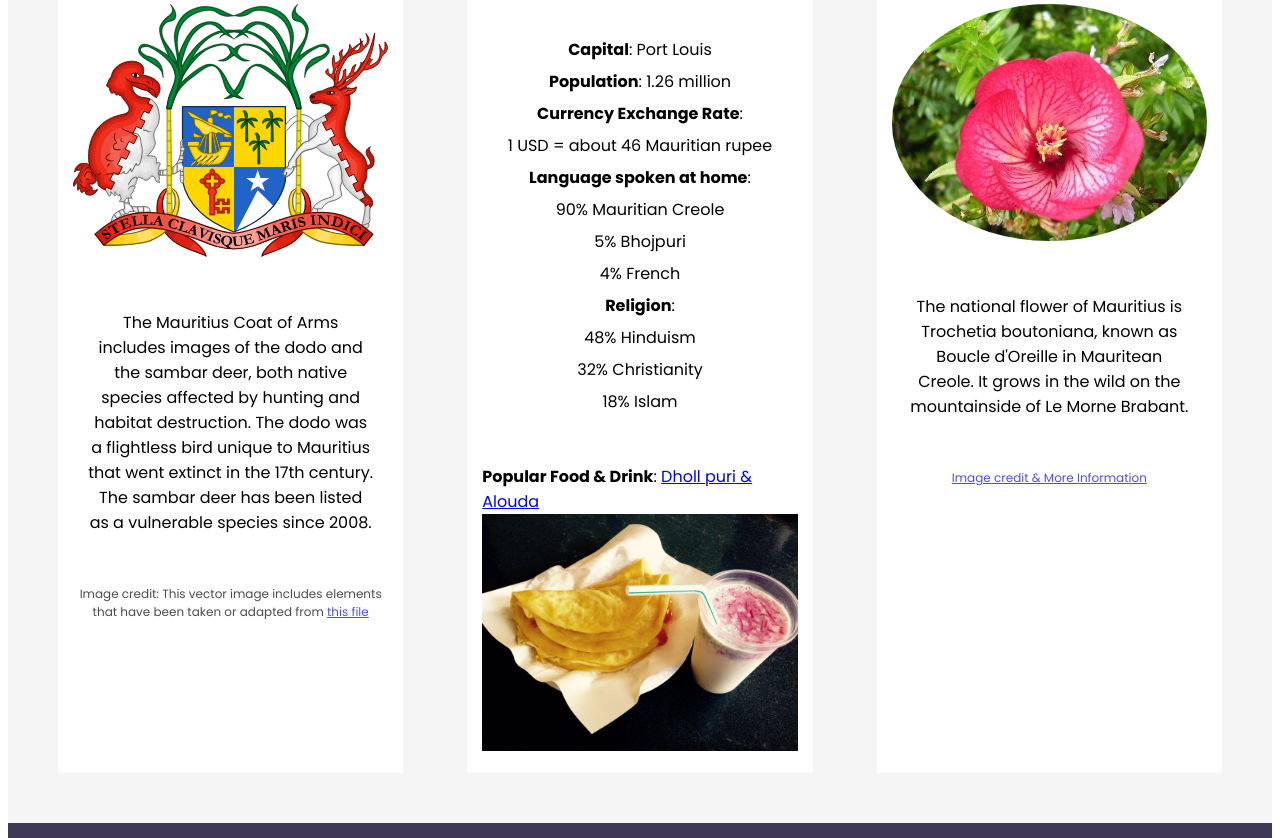
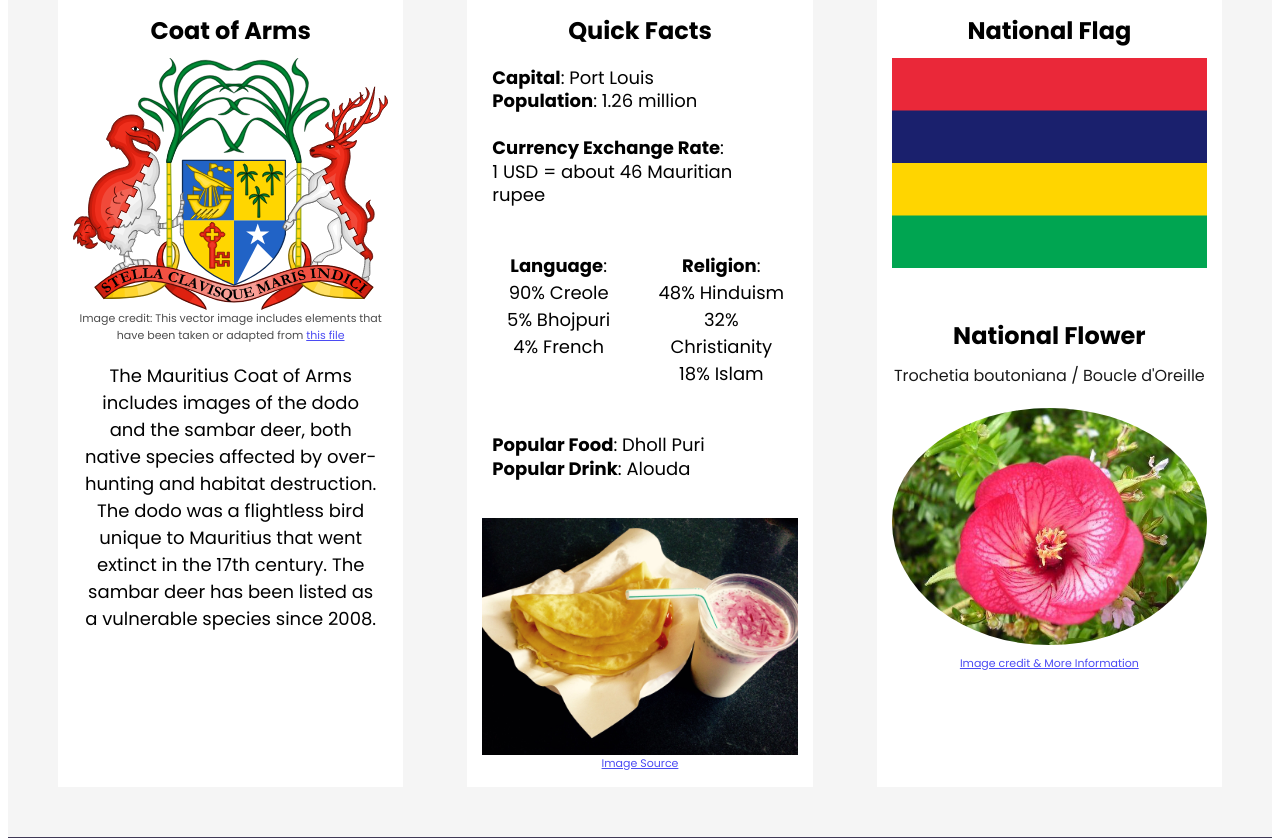
Before and after one commit to leacorrina/Mauritius-project, a plain HTML site: page index.html in a window 1280 px wide. Shown: the part 1982-2820 px from the top of the page. Drawn offline with Linux system fonts and the light colour scheme; grey boxes are pictures that could not be loaded.

Commit message:
finished cards and updated formatting

```diff
--- a/index.html
+++ b/index.html
@@ -38,17 +38,20 @@
               British in 1814. The colonizers enslaved African and Malagasy
               people, and when slavery was abolished in 1835, the British
               brought indentured laborers from India. Traders from China and
-              Arab regions also influenced the culture of the islands. After
-              gaining independence in 1968, the Republic of Mauritius was formed
-              in 1992.
+              Arab regions also settled on the islands. After gaining
+              independence in 1968, the Republic of Mauritius was formed in 1992
+              and is home to a culturally diverse population.
             </p>
           </div>
           <div>
-            <img
-              src="images/Mauritius-Flag.svg"
-              alt="Flag of Mauritius"
-              class="img-responsive"
-            />
+            <iframe
+              src="https://www.google.com/maps/embed?pb=!1m18!1m12!1m3!1d119849.79183361832!2d57.4967765!3d-20.16298105!2m3!1f0!2f0!3f0!3m2!1i1024!2i768!4f13.1!3m3!1m2!1s0x217c504941d601ef%3A0xfdc5186c91bdbb3d!2sPort%20Louis%2C%20Mauritius!5e0!3m2!1sen!2sus!4v1728338090636!5m2!1sen!2sus"
+              class="embed"
+              style="border: 0"
+              allowfullscreen=""
+              loading="lazy"
+              referrerpolicy="no-referrer-when-downgrade"
+            ></iframe>
           </div>
         </section>
         <section class="grid grid-2-col">
@@ -71,13 +74,13 @@
               creates a waterfall effect visible from above. There are
               helicopter and seaplane tours for the best views, and it can be
               partially seen after hiking to the top of Le Morne Brabant.
-              <br />
+              <br /><br />
               For a more scientific explanation of this phenomenon,
               <a
                 href="https://bigthink.com/starts-with-a-bang/underwater-waterfall-mauritius/"
                 >click here.
               </a>
-              <br />
+              <br /><br />
               For general information,
               <a
                 href="https://mauritiusnow.com/blog/things-to-do/underwater-waterfall-in-mauritius/"
@@ -87,7 +90,7 @@
             </p>
           </div>
         </section>
-        <section class="secondary">
+        <section>
           <div class="grid grid-3-col">
             <div class="card">
               <h3 class="text-center">Coat of Arms</h3>
@@ -96,13 +99,6 @@
                 alt="Mauritius Coat of Arms"
                 class="img-responsive"
               />
-              <p class="text-center">
-                The Mauritius Coat of Arms includes images of the dodo and the
-                sambar deer, both native species affected by hunting and habitat
-                destruction. The dodo was a flightless bird unique to Mauritius
-                that went extinct in the 17th century. The sambar deer has been
-                listed as a vulnerable species since 2008.
-              </p>
               <h5 class="text-center">
                 Image credit: This vector image includes elements that have been
                 taken or adapted from
@@ -112,41 +108,73 @@
                   this file
                 </a>
               </h5>
+              <p class="text-center">
+                The Mauritius Coat of Arms includes images of the dodo and the
+                sambar deer, both native species affected by over-hunting and
+                habitat destruction. The dodo was a flightless bird unique to
+                Mauritius that went extinct in the 17th century. The sambar deer
+                has been listed as a vulnerable species since 2008.
+              </p>
             </div>
             <div class="card">
               <h3 class="text-center">Quick Facts</h3>
               <p class="stats">
                 <strong>Capital</strong>: Port Louis <br />
-                <strong>Population</strong>: 1.26 million <br />
+                <strong>Population</strong>: 1.26 million <br /><br />
                 <strong>Currency Exchange Rate</strong>: <br />1 USD = about 46
                 Mauritian rupee <br />
-
-                <strong>Language spoken at home</strong>: <br />90% Mauritian
-                Creole <br />5% Bhojpuri <br />
-                4% French <br />
-                <strong>Religion</strong>: <br />48% Hinduism <br />32%
-                Christianity <br />18% Islam
               </p>
-              <strong>Popular Food & Drink</strong>:
-              <a href="https://pin.it/4fWGOU03B">Dholl puri & Alouda</a>
+              <div class="grid grid-2-sm-col">
+                <div class="text-center">
+                  <p>
+                    <strong>Language</strong>: <br />90% Creole <br />5%
+                    Bhojpuri
+                    <br />
+                    4% French
+                  </p>
+                </div>
+                <div class="text-center">
+                  <p>
+                    <strong>Religion</strong>: <br />48% Hinduism <br />32%
+                    Christianity <br />18% Islam
+                  </p>
+                </div>
+              </div>
+              <p class="stats">
+                <strong>Popular Food</strong>: Dholl Puri <br />
+                <strong>Popular Drink</strong>: Alouda
+              </p>
               <img
                 src="images/food.jpg"
                 alt="dholl puri and alouda"
+                class="img-responsive food-pic"
+              />
+              <h5 class="text-center">
+                <a
+                  href="https://www.pinterest.com/pin/355784439290104431/sent/?invite_code=1b4048f4313646218c770b2d12310117&sfo=1"
+                  target="_blank"
+                  >Image Source</a
+                >
+              </h5>
+            </div>
+            <div class="card">
+              <h3 class="text-center">National Flag</h3>
+              <img
+                src="images/Mauritius-Flag.svg"
+                alt="Flag of Mauritius"
                 class="img-responsive"
               />
-            </div>
-            <div class="card">
+              <br />
+              <br />
               <h3 class="text-center">National Flower</h3>
+              <h4 class="text-center">
+                Trochetia boutoniana / Boucle d'Oreille
+              </h4>
               <img
                 src="images/trochetia-boutoniana.jpeg"
                 alt="National Flower of Mauritius"
-                class="img-responsive flower"
+                class="img-responsive flower-pic"
               />
-              <p class="text-center">
-                The national flower of Mauritius is Trochetia boutoniana, known
-                as Boucle d'Oreille in Mauritean Creole. It grows in the wild on
-                the mountainside of Le Morne Brabant.
-              </p>
               <h5 class="text-center">
                 <a href="https://alchetron.com/Trochetia-boutoniana"
                   >Image credit & More Information</a
@@ -202,7 +230,7 @@
               and is
               <a href="https://github.com/leacorrina/Mauritius-project"
                 >open-sourced</a
-              >. Mauritius photos by
+              >. Mauritius photography by
               <a
                 href="https://unsplash.com/@xaviercoiffic?utm_content=creditCopyText&utm_medium=referral&utm_source=unsplash"
                 >Xavier Coiffic</a
--- a/styles/styles.css
+++ b/styles/styles.css
@@ -64,6 +64,11 @@ header a {
   grid-template-columns: 1fr 1fr;
 }
 
+.grid-2-sm-col {
+  grid-template-columns: 1fr 1fr;
+  grid-gap: 10px;
+}
+
 .grid-3-col {
   grid-template-columns: 1fr 1fr 1fr;
 }
@@ -74,6 +79,8 @@ header a {
 
 .img-responsive {
   max-width: 100%;
+  display: block;
+  margin: 0 auto;
 }
 
 .text-center {
@@ -86,16 +93,24 @@ header a {
 }
 
 .card p {
-  padding: 30px 15px;
+  padding: 0 10px 10px 10px;
+  font-size: 18px;
 }
 
-.flower {
+.flower-pic {
   border-radius: 70%;
+  padding: 20px 0 10px 0;
+}
+
+.food-pic {
+  border-radius: 5;
+  padding: 10px 0 0 0;
 }
 
 .embed {
   width: 100%;
-  aspect-ratio: 1 / 1;
+  aspect-ratio: 16 / 9;
+  padding: 35px 0 0 0;
 }
 
 section {
@@ -114,15 +129,31 @@ main h2 {
   margin: 0;
 }
 
+main h3 {
+  font-weight: 700;
+  font-size: 24px;
+  margin: 0 0 10px 0;
+}
+
+main h4 {
+  font-weight: 400;
+  font-size: 16px;
+  opacity: 90%;
+  margin: 0;
+  padding: 0;
+}
+
 main h5 {
   font-weight: 400;
-  font-size: 12px;
+  font-size: 11px;
   opacity: 70%;
+  margin: 0;
+  padding: 0;
 }
 
-main .stats {
-  line-height: 2;
-  text-align: center;
+.stats {
+  line-height: 1.3;
+  text-align: left;
 }
 
 div {
@@ -177,9 +208,22 @@ footer a {
   section {
     padding: 30px;
   }
+  main p,
+  h2 {
+    text-align: center;
+  }
 
   .grid {
     grid-template-columns: 1fr;
     grid-gap: 32px;
   }
+
+  .grid-2-sm-col {
+    grid-gap: 1px;
+  }
+
+  .stats {
+    line-height: 1;
+    text-align: center;
+  }
 }
```
